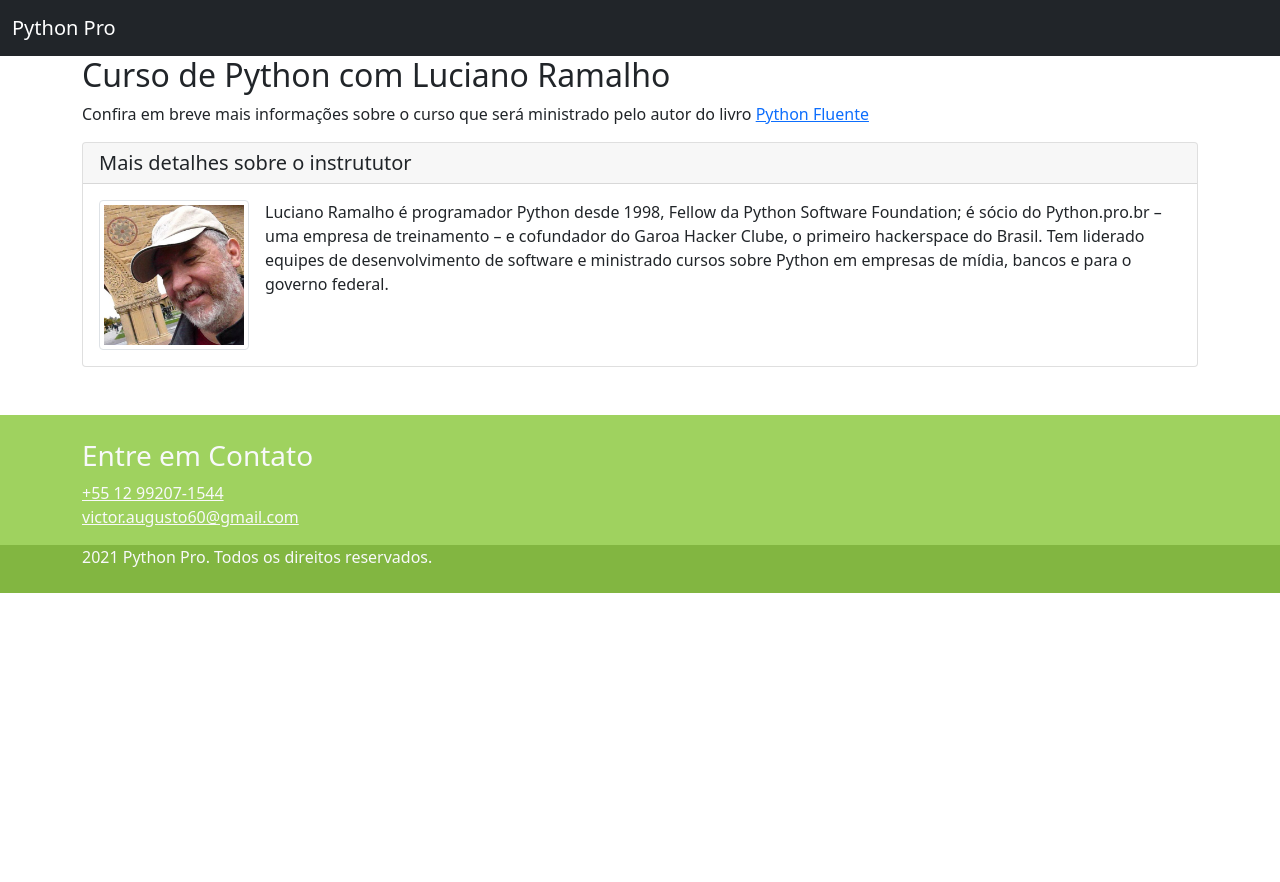
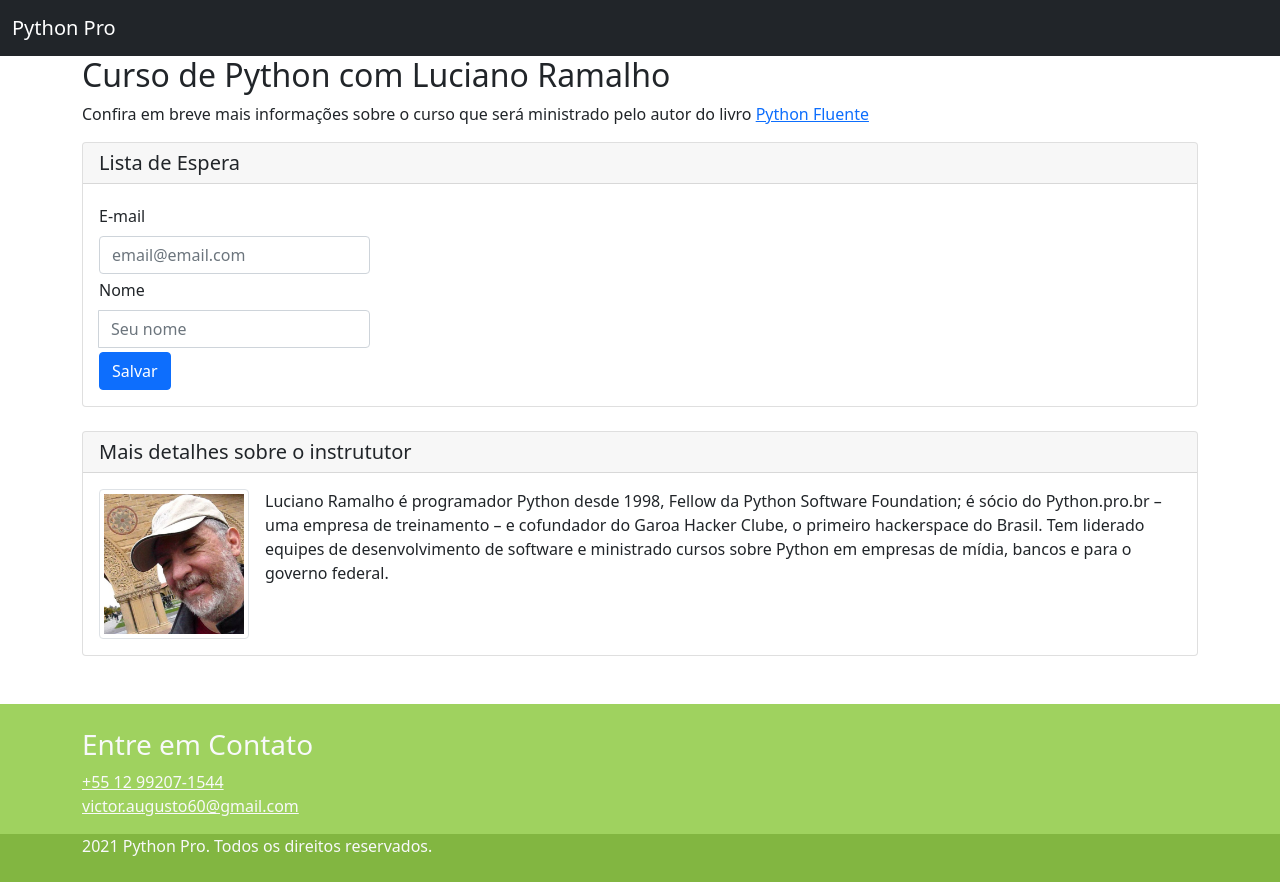
Before and after one commit to victoraugusto6/curso-django, a Django app: template pypro/base/templates/base/home.html in a window 1280 px wide. Before the commit the page ends 593 px from the top, so only its background shows below. Run offline with Django 3.2, Linux system fonts and the light colour scheme; the template is opened without the code that fills it, so the values that code supplies are empty; some libraries are stand-ins or nearby versions.

Commit message:
Criação de Lista de Espera

```diff
--- a/pypro/base/templates/base/home.html
+++ b/pypro/base/templates/base/home.html
@@ -51,6 +51,52 @@
                         Fluente</a>
                 </p>
             </div>
+
+            <div class="row">
+                <div class="col-md-12">
+                    <div class="card">
+                        <h5 class="card-header">
+                            Lista de Espera
+                        </h5>
+                        <div class="card-body">
+
+                            <form action="https://gmail.us1.list-manage.com/subscribe/post?u=71e66ae06fb7403e6b036ffcc&amp;id=ed3481f590"
+                                  method="post" id="mc-embedded-subscribe-form" name="mc-embedded-subscribe-form"
+                                  class="form-row align-items-center" target="_blank" novalidate>
+                                <div class="form-row align-items-center">
+                                    <div class="col-sm-3 my-1">
+                                        <label for="mce-EMAIL" class="form-label">E-mail</label>
+                                        <input type="email" value="" name="EMAIL" class="required form-control"
+                                               id="mce-EMAIL" placeholder="email@email.com">
+                                    </div>
+                                    <div class="col-sm-3 my-1">
+                                        <label for="mce-FNAME" class="form-label">Nome</label>
+                                        <div class="input-group">
+                                            <div class="input-group-prepend">
+                                            </div>
+                                            <input type="text" name="FNAME" class="form-control" id="mce-FNAME"
+                                                   placeholder="Seu nome">
+                                        </div>
+                                    </div>
+                                </div>
+                                <!-- real people should not fill this in and expect good things - do not remove this or risk form bot signups-->
+                                <div style="position: absolute; left: -5000px;" aria-hidden="true"><input type="text"
+                                                                                                          name="b_71e66ae06fb7403e6b036ffcc_ed3481f590"
+                                                                                                          tabindex="-1"
+                                                                                                          value="">
+                                </div>
+                                <input type="submit" value="Salvar" name="subscribe"
+                                       id="mc-embedded-subscribe" class="btn btn-primary">
+
+                            </form>
+
+                        </div>
+                    </div>
+                </div>
+            </div>
+
+            <br>
+
             <div class="row">
                 <div class="col-md-12">
                     <div class="card">
@@ -71,6 +117,7 @@
                     </div>
                 </div>
             </div>
+
         </div>
     </div>
 </div>
```
